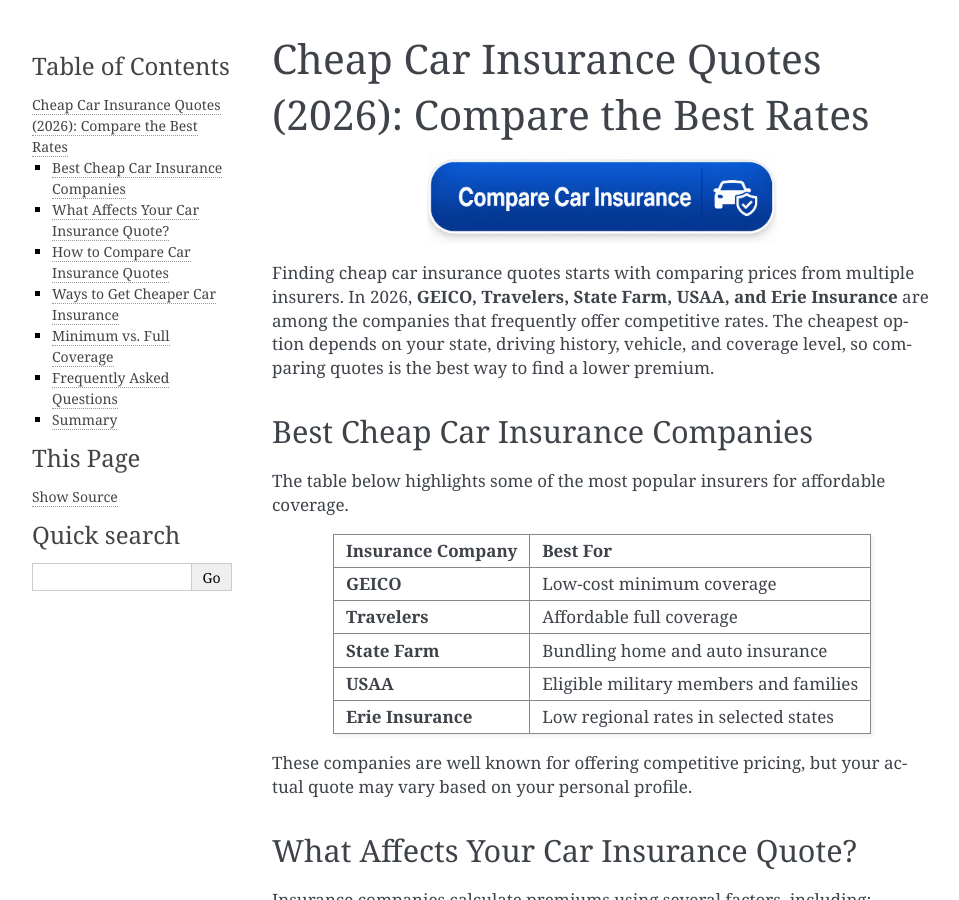
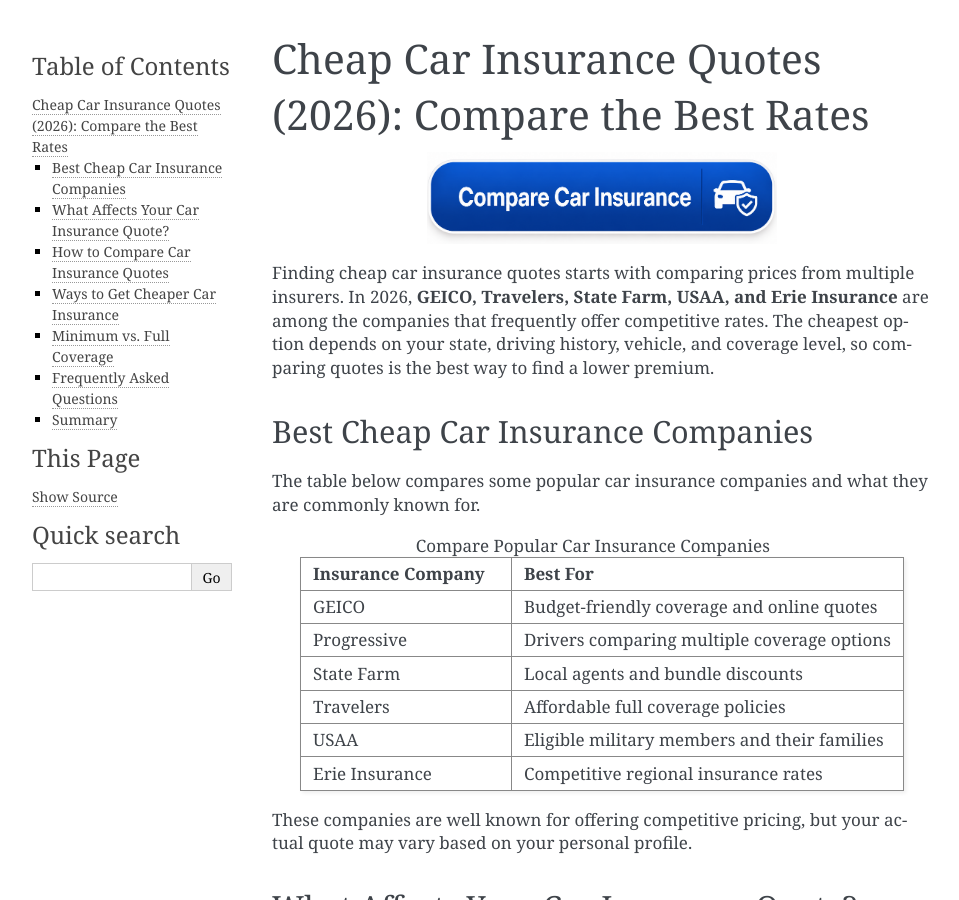
Before and after one commit to financeupdates/Cheap-Car-Insurance, a Sphinx documentation site: the page built from docs/index.rst, in a window 1280 px wide and 900 px high. Shown: the whole window, without its empty margins (148-1107 px from the left). Built offline with Sphinx 7.4.7, drawn with Linux system fonts in a browser that asks for light colours.

Commit message:
Update index.rst

```diff
--- a/docs/index.rst
+++ b/docs/index.rst
@@ -11,21 +11,26 @@
 Best Cheap Car Insurance Companies
 ----------------------------------
 
-The table below highlights some of the most popular insurers for affordable coverage.
+The table below compares some popular car insurance companies and what they are commonly known for.
 
-+-------------------+------------------------------------------+
-| Insurance Company | Best For                                 |
-+===================+==========================================+
-| **GEICO**         | Low-cost minimum coverage                |
-+-------------------+------------------------------------------+
-| **Travelers**     | Affordable full coverage                 |
-+-------------------+------------------------------------------+
-| **State Farm**    | Bundling home and auto insurance         |
-+-------------------+------------------------------------------+
-| **USAA**          | Eligible military members and families   |
-+-------------------+------------------------------------------+
-| **Erie Insurance**| Low regional rates in selected states    |
-+-------------------+------------------------------------------+
+.. list-table:: Compare Popular Car Insurance Companies
+   :header-rows: 1
+   :widths: 35 65
+
+   * - Insurance Company
+     - Best For
+   * - GEICO
+     - Budget-friendly coverage and online quotes
+   * - Progressive
+     - Drivers comparing multiple coverage options
+   * - State Farm
+     - Local agents and bundle discounts
+   * - Travelers
+     - Affordable full coverage policies
+   * - USAA
+     - Eligible military members and their families
+   * - Erie Insurance
+     - Competitive regional insurance rates
 
 These companies are well known for offering competitive pricing, but your actual quote may vary based on your personal profile.
 
```
